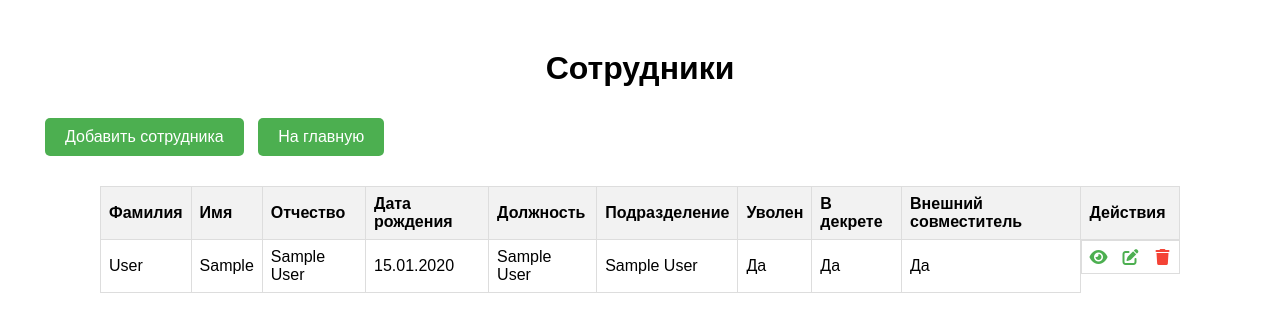
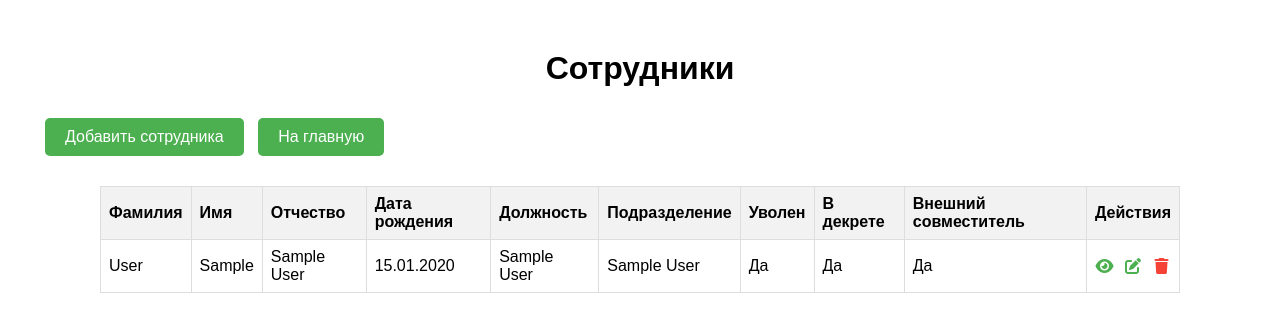
Before and after one commit to evlx87/training_tracker, a Django app: page /employees/ in a window 1280 px wide. Shown: the top 332 px of the page. Run offline with Django 5.2, Linux system fonts and the light colour scheme; tables that the repository leaves empty hold one stand-in row (values such as "Sample post").

Commit message:
исправлена ошибка из-за которой неверно отображались ячейки Действия

```diff
--- a/static/css/style.css
+++ b/static/css/style.css
@@ -186,10 +186,8 @@ th {
 
 /* Стили для иконок в таблицах */
 .actions {
-    display: flex;
     gap: 8px; /* Уменьшенный отступ между иконками для компактности */
-    justify-content: center;
-    align-items: center;
+    text-align: center;
     padding: 4px; /* Минимальный отступ внутри ячейки */
 }
 
```
